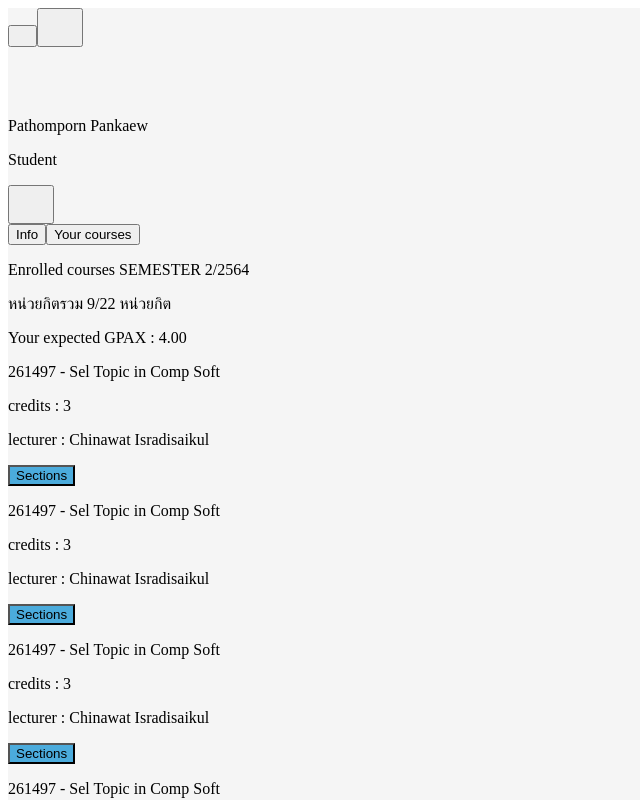
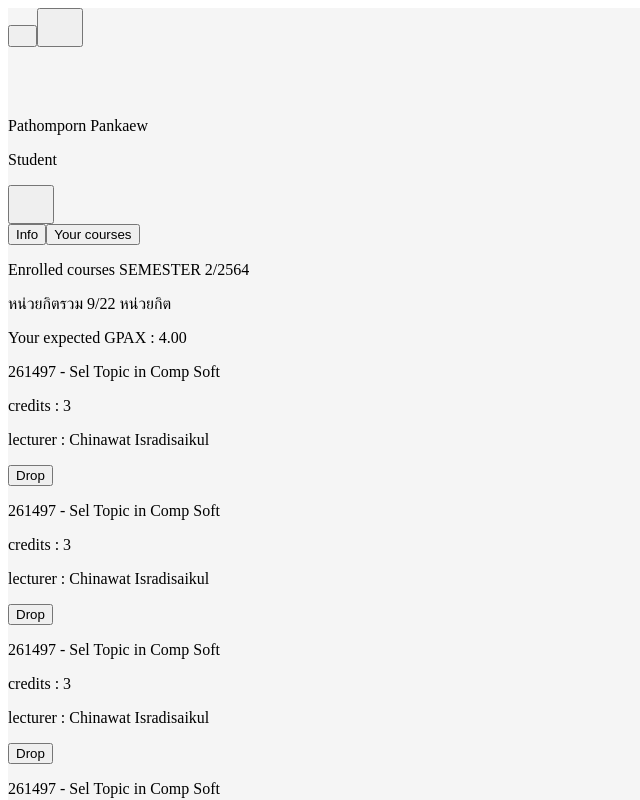
Before and after one commit to job25721/course-enrollment-client, a Next.js app: page /user in a window 1280 px wide. Both pictures are taken after a click on the button "Your courses". Shown: the top 800 px of the page, without its empty margins (0-640 px from the left). Built offline with nearby package versions, Linux system fonts and the light colour scheme; some icons are missing.

Commit message:
add user course card, fix alert dialog

```diff
--- a/components/AlertDialog.tsx
+++ b/components/AlertDialog.tsx
@@ -30,7 +30,7 @@ export const AlertDialog: FunctionComponent<Props> = ({
 
   return (
     <div className="fixed z-10 inset-0 overflow-y-auto">
-      <div className="flex items-end justify-center min-h-screen pt-4 px-4 pb-20 text-center sm:block sm:p-0">
+      <div className="flex justify-center items-center min-h-screen pt-4 px-4 pb-20 text-center sm:block sm:p-0">
         <div className="fixed inset-0 transition-opacity">
           <div className="absolute inset-0 bg-gray-500 opacity-75"></div>
         </div>
--- a/components/Button.tsx
+++ b/components/Button.tsx
@@ -1,5 +1,5 @@
 import { CSSProperties, HTMLAttributes, MouseEvent } from 'react'
-
+import { NextComponentType } from 'next'
 interface Props {
   style?: CSSProperties
   onClick?: (event: MouseEvent) => void
@@ -18,17 +18,18 @@ export const Button: React.FC<Props> = ({
   bg,
   mx,
   my,
-  px = 4,
-  py = 2,
-  className,
+  px,
+  py,
+  className = '',
 }) => (
   <button
     onClick={onClick}
     style={style}
-    className={`px-${px} py-${py} text-white shadow-sm rounded-md focus:outline-none
-    ${mx && 'mx-' + mx.toString()} ${my && 'my-' + my.toString()} ${
-      bg ? 'bg-' + bg : ''
-    } ${className}`}
+    className={`px-${px ? px : 4} py-${
+      py ? py : 2
+    } text-white shadow-sm rounded-md focus:outline-none mx-${mx ? mx : 0} my${
+      my ? my : 0
+    } ${bg ? `bg-${bg}` : ''} ${className}`}
   >
     {children}
   </button>
--- a/components/course/Card.tsx
+++ b/components/course/Card.tsx
@@ -1,4 +1,5 @@
 import { useState } from 'react'
+import { AlertDialog } from '../AlertDialog'
 import { Button } from '../Button'
 import { Modal } from '../Modal'
 
@@ -51,3 +52,32 @@ export const CourseCard = () => {
     </>
   )
 }
+
+export const UserCourseCard = () => {
+  const [openModal, setModalOpen] = useState<boolean>(false)
+
+  return (
+    <>
+      <AlertDialog
+        isOpen={openModal}
+        type="danger"
+        onCancel={() => setModalOpen(false)}
+        title="Drop ?"
+        content="Do you want to drop 261497 - Sel Topic in Comp Soft"
+      />
+
+      <div className="shadow-sm mb-4 rounded-lg w-full h-36 p-3 bg-white flex flex-col sm:flex-row">
+        <div className="flex flex-col justify-start sm:justify-around sm:px-2">
+          <p>261497 - Sel Topic in Comp Soft</p>
+          <p>credits : 3</p>
+          <p>lecturer : Chinawat Isradisaikul</p>
+        </div>
+        <div className="flex flex-1 items-center sm:px-4 sm:justify-end">
+          <Button onClick={() => setModalOpen(true)} className="bg-red-400">
+            Drop
+          </Button>
+        </div>
+      </div>
+    </>
+  )
+}
--- a/pages/user.tsx
+++ b/pages/user.tsx
@@ -1,6 +1,6 @@
 import { useState } from 'react'
 import { Button } from '../components/Button'
-import { CourseCard } from '../components/course/Card'
+import { CourseCard, UserCourseCard } from '../components/course/Card'
 import Navbar from '../components/Navbar'
 
 type ProfileTabs = 'Info' | 'Courses'
@@ -52,7 +52,7 @@ const User = () => {
           </div>
           <div className="my-2 sm:h-4/5 h-4/6 overflow-auto w-full sm:w-4/5 lg:w-2/4">
             {[1, 2, 3, 4, 5].map((_, i) => (
-              <CourseCard key={i.toString()} />
+              <UserCourseCard key={i.toString()} />
             ))}
           </div>
         </>
```
